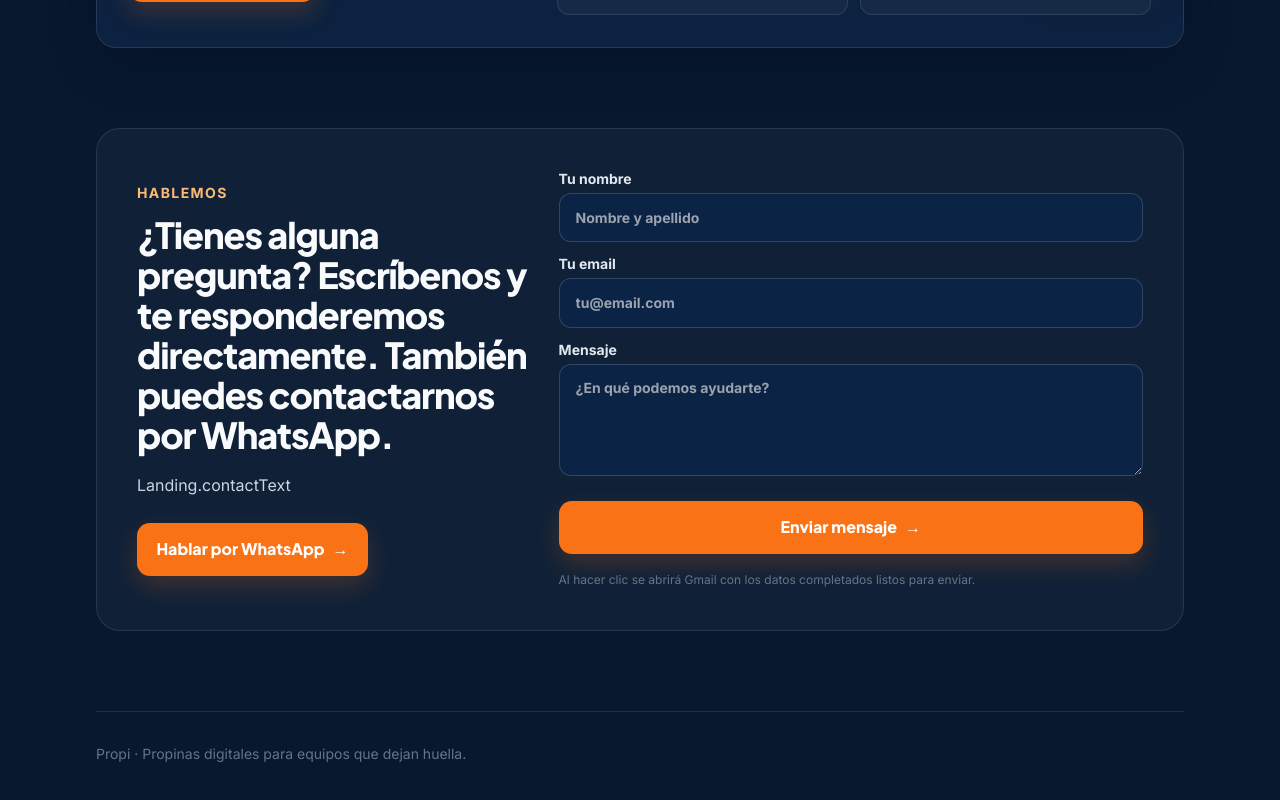
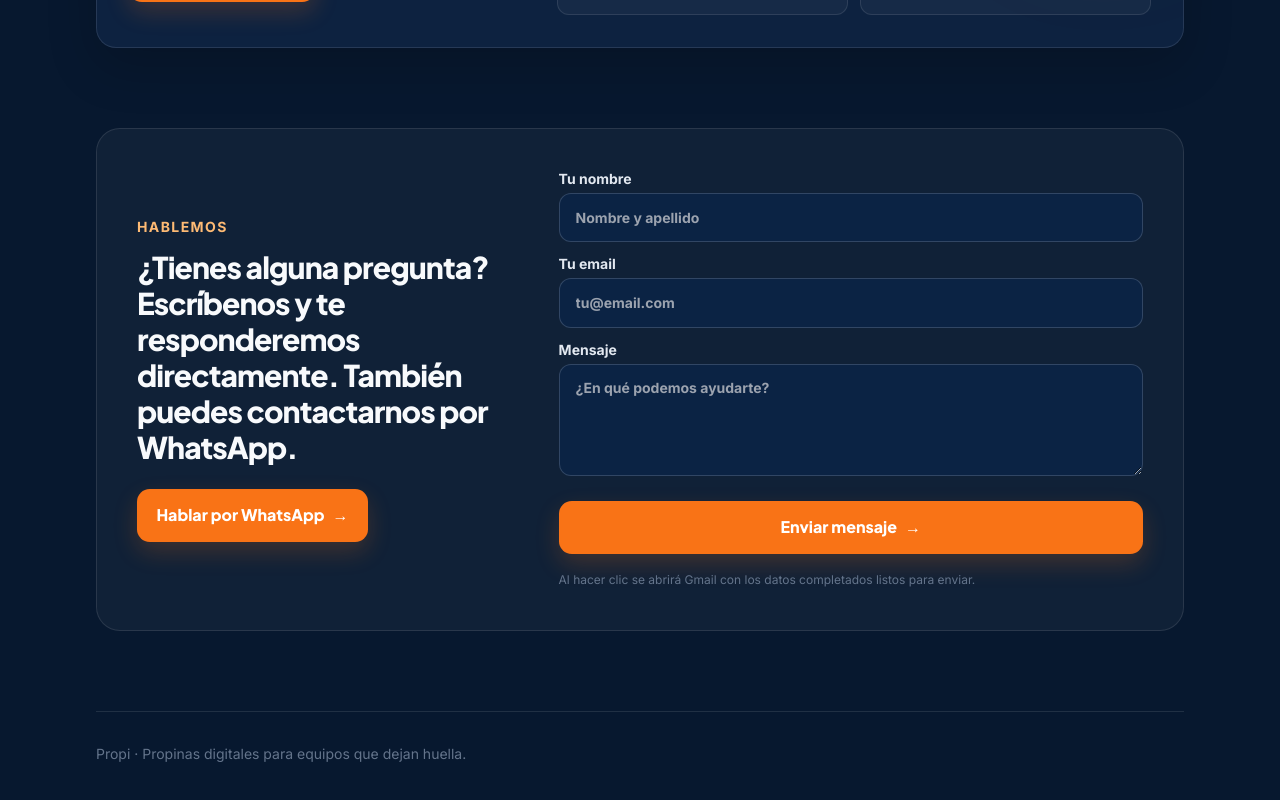
Before and after one commit to felipeamazon83-cyber/propi, a Next.js app in the folder frontend/: page / in a window 1280 px wide. Shown: the part 1817-2617 px from the top of the page. Built offline with nearby package versions, Linux system fonts and the light colour scheme.

Commit message:
Revise contact section subtitle and text
Updated contact section with new subtitle and removed redundant text.

```diff
--- a/frontend/app/page.tsx
+++ b/frontend/app/page.tsx
@@ -262,16 +262,13 @@ export default function Home() {
           id="contacto"
           className="my-20 grid gap-8 rounded-3xl border border-white/10 bg-white/[.04] p-6 sm:p-10 md:grid-cols-[.8fr_1.2fr] md:items-center"
         >
-          <div>
+         <div>
             <p className="text-sm font-bold uppercase tracking-widest text-orange-300">
               {t('Landing.contactTitle') || 'Hablemos'}
             </p>
-            <h2 className="mt-3 text-3xl font-black sm:text-4xl">
-              {t('Landing.contactSubtitle') || '¿Tienes alguna pregunta?'}
+            <h2 className="mt-3 text-2xl font-black leading-snug sm:text-3xl">
+              {t('Landing.contactSubtitle') || '¿Tienes alguna pregunta? Escríbenos y te responderemos directamente. También puedes contactarnos por WhatsApp.'}
             </h2>
-            <p className="mt-4 leading-7 text-slate-300">
-              {t('Landing.contactText') || 'Escríbenos y te responderemos directamente. También puedes contactarnos por WhatsApp.'}
-            </p>
             <a
               className="btn btn-primary mt-6 w-full sm:w-auto"
               href="https://wa.me/34613312550?text=Hola%20Propi%2C%20quiero%20más%20información"
```
